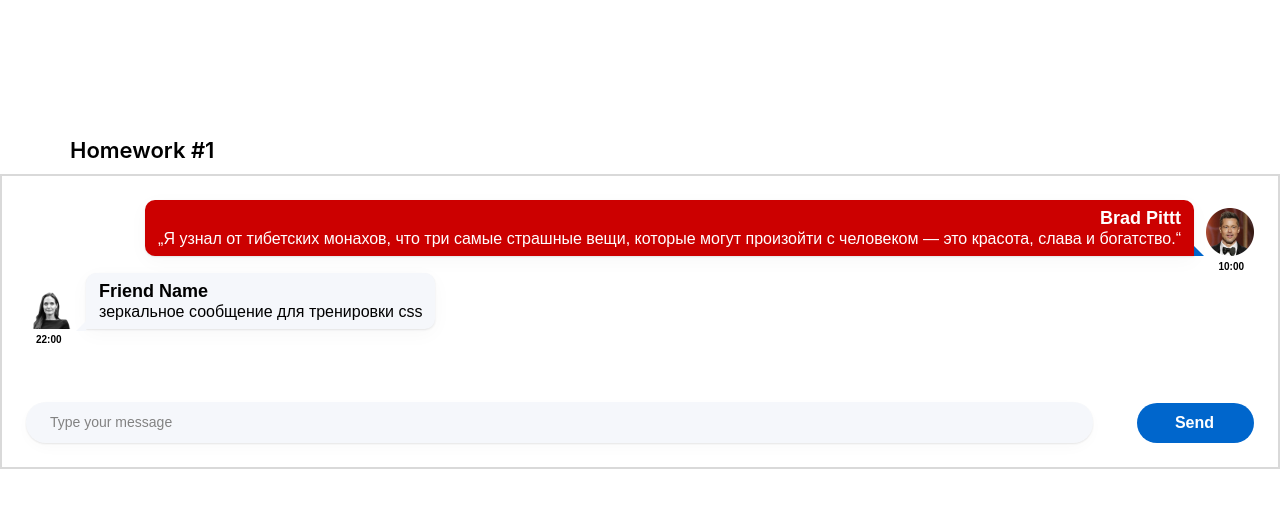
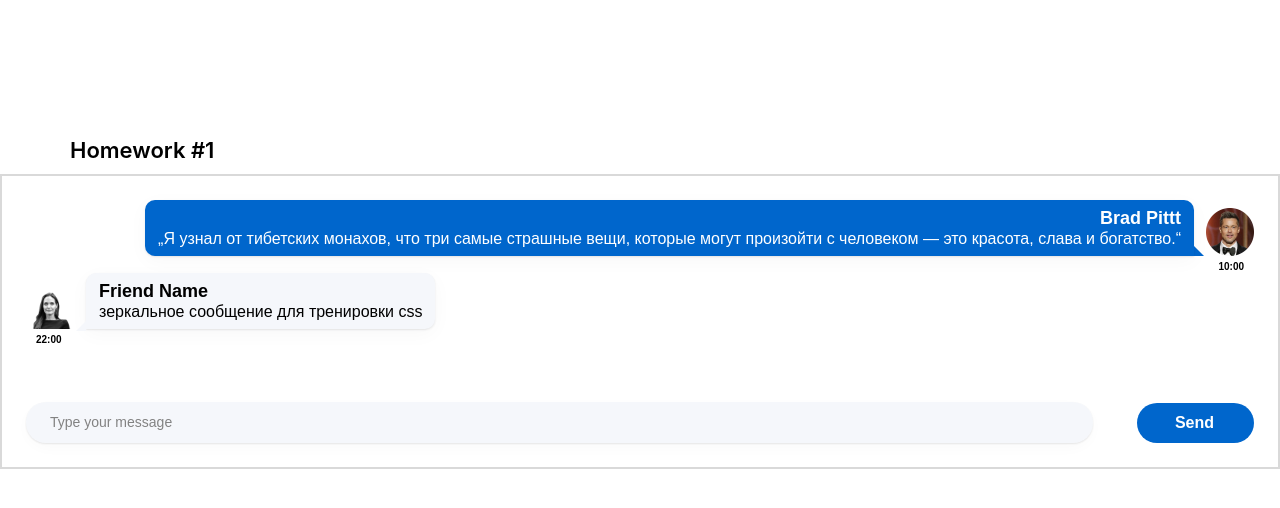
Before and after one commit to SilinDjon/hws2-master, a React (Create React App) app: page / in a window 1280 px wide. Shown: the top 508 px of the page. Built offline with nearby package versions, Linux system fonts and the light colour scheme.

Commit message:
commit - 3

```diff
--- a/src/s2-homeworks/hw01/message/Message.module.css
+++ b/src/s2-homeworks/hw01/message/Message.module.css
@@ -20,7 +20,7 @@
 .text {
     position: relative;
     grid-area: text;
-    background: #cc0000;
+    background: #0066cc;
     padding: 7px 13px;
     margin: 0 60px 5px 0;
     border-radius: 10px 10px 0 10px;
```
